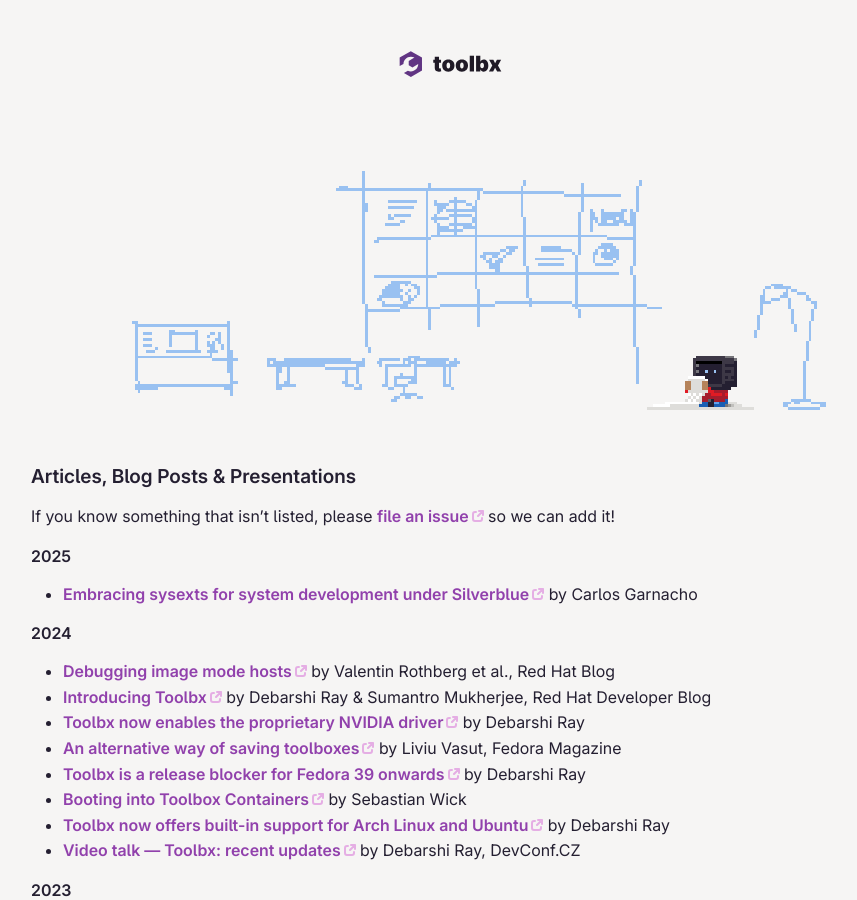
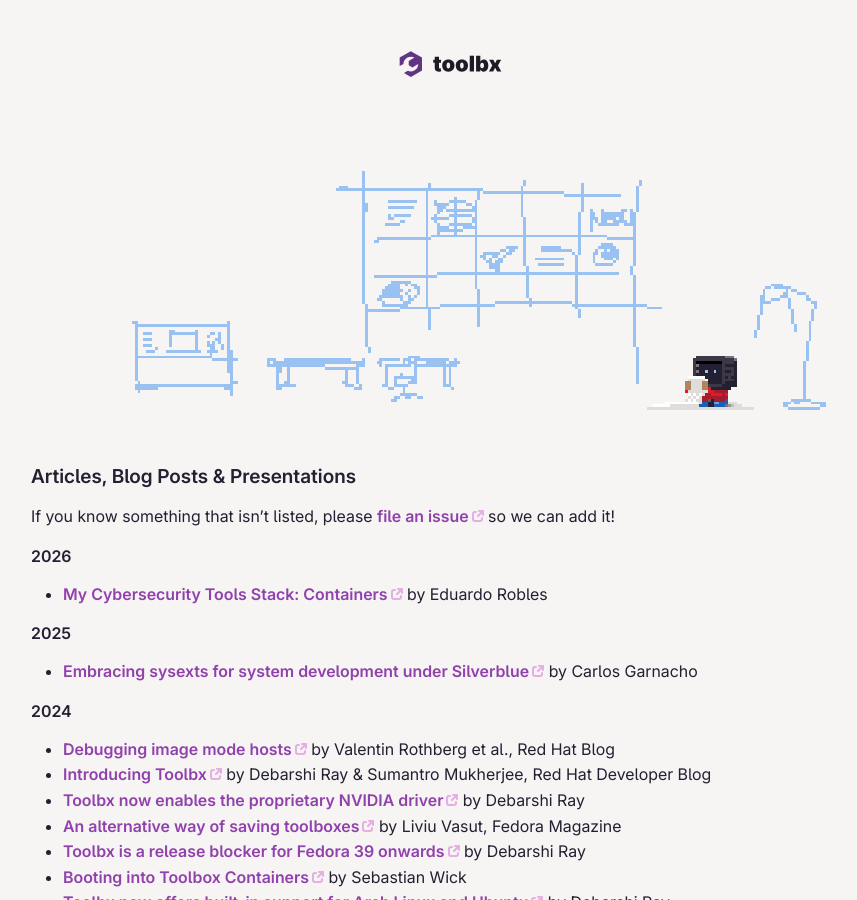
Before and after one commit to containers/containertoolbx.org, a Jekyll site: the page built from articles.md, in a window 1280 px wide and 900 px high. Shown: the whole window, without its empty margins (177-1034 px from the left). Built offline with Jekyll 4.4.1, drawn with Linux system fonts in a browser that asks for light colours.

Commit message:
Link to Eduardo Robles's blog post on cybersecurity tools
https://github.com/containers/containertoolbx.org/issues/61

```diff
--- a/articles.md
+++ b/articles.md
@@ -10,6 +10,10 @@ layout: default
 ## Articles, Blog Posts & Presentations
 
 If you know something that isn't listed, please [file an issue](https://github.com/containers/containertoolbx.org/issues/new) so we can add it!
+
+#### 2026
+
+* [My Cybersecurity Tools Stack: Containers](https://www.eduardorobles.com/posts/tool-stack-containers/) by Eduardo Robles
 
 #### 2025
 
```
